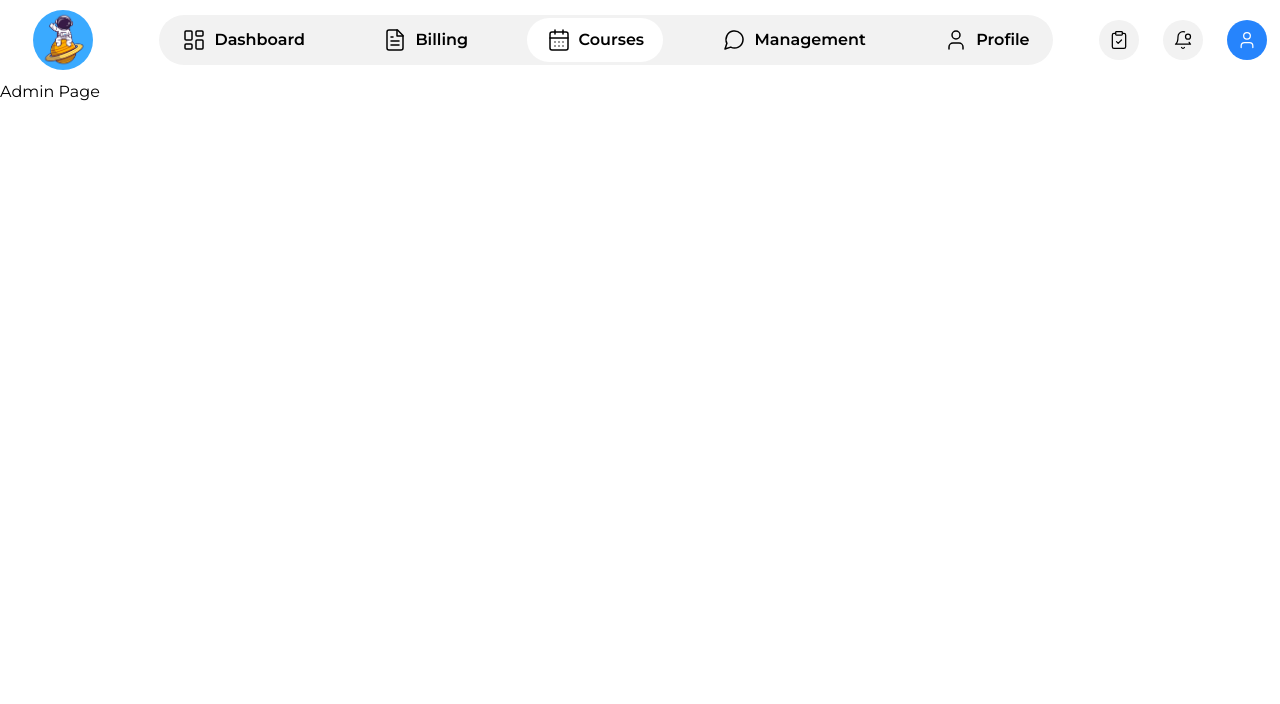
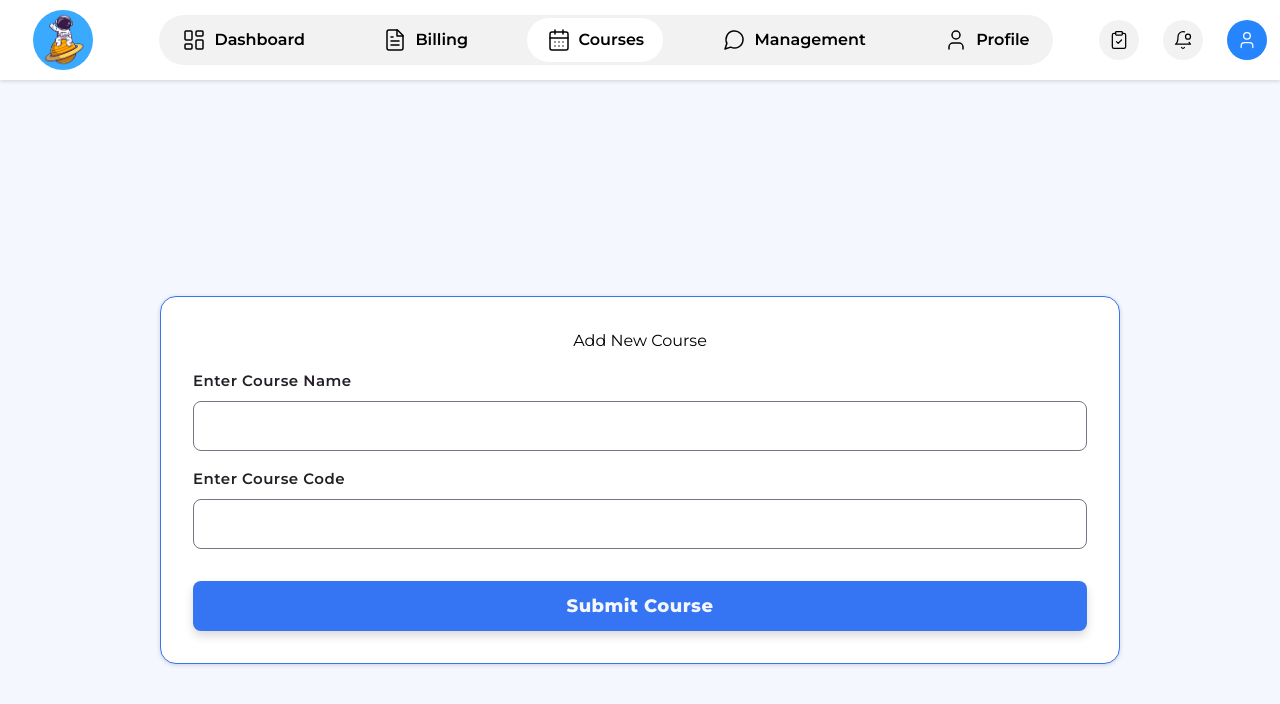
Before and after one commit to MavModz/app-management, a React (Create React App) app in the folder client/: page /courses in a window 1280 px wide. Shown: the top 704 px of the page. Built offline with nearby package versions, Linux system fonts and the light colour scheme; sample sign-in values are in the browser's storage.

Commit message:
Add course form updates

```diff
--- a/client/src/Components/Graph/graph.css
+++ b/client/src/Components/Graph/graph.css
@@ -2,7 +2,7 @@
     max-width: 60px;
     width: 100%;
     height: 60px;
-    background: var(--background-white);
+    background: var(--secondary-white);
     border-radius: 14px;
     display: flex;
     justify-content: center;
--- a/client/src/Components/Header/header.css
+++ b/client/src/Components/Header/header.css
@@ -1,3 +1,7 @@
+.header-container {
+    box-shadow: var(--box-shadow);
+}
+
 .header-wrapper {
     display: flex;
     justify-content: space-around;
--- a/client/src/pages/Courses/Courses.jsx
+++ b/client/src/pages/Courses/Courses.jsx
@@ -1,11 +1,34 @@
-import React from 'react';
+import React, {useState} from 'react';
+import './courses.css';
 import Header from '../../Components/Header/Header';
 
 function Courses() {
+  const [isLoading, setIsLoading] = useState(false);
   return (
-    <div>
+    <div className='bg-[#f4f7fe]'>
       <Header />
-      Admin Page
+      <div className="course-container">
+        <span className="course-row">
+          <form className='add-courses-form'>
+            <span className='top-heading-row'>
+              <h1>Add New Course</h1>
+            </span>
+            <div className="text-field">
+              <label htmlFor="course name">Enter Course Name</label>
+              <input type="text" name="course name" />
+            </div>
+            <div className="text-field">
+              <label htmlFor="course code">Enter Course Code</label>
+              <input type="text" name="course code" />
+            </div>
+            <div className="submit-course">
+              <button className='my-form__button'>
+              {isLoading ? 'Loading...' : 'Submit Course'}
+              </button>
+            </div>
+          </form>
+        </span>
+      </div>
     </div>
   )
 }
--- /dev/null
+++ b/client/src/pages/Courses/courses.css
@@ -0,0 +1,50 @@
+.course-container {
+    width: 100vw;
+    height: 100vh;
+}
+
+.course-row {
+    height: 100vh;
+    width: 100vw;
+    display: flex;
+    justify-content: center;
+    align-items: center;
+}
+
+.add-courses-form {
+    display: flex;
+    flex-direction: column;
+    gap: 16px;
+    background-color: var(--background-white);
+    border: 1px solid var(--primary-new);
+    border-radius: 16px;
+    box-shadow: var(--box-shadow);
+    min-width: 280px;
+    max-width: 75%;
+    width: 100%;
+    padding: 32px;
+}
+
+.top-heading-row {
+    display: flex;
+    justify-content: center;
+    align-items: center;
+    width: 100%;
+}
+
+/* .course-fields input{
+    color: var(--secondary-text);
+    font-size: 17px;
+    font-weight: 500;
+    max-width: 100%;
+    width: 100%;
+    border: 1px solid var(--secondary-text);
+    height: 50px;
+    letter-spacing: .03rem;
+    background-color: transparent;
+    outline: none;
+    transition: .25s;
+    border-radius: 8px;
+    text-indent: 20px;
+    margin-top: 8px;
+} */
--- a/client/src/pages/Dashboard/Dashboard.jsx
+++ b/client/src/pages/Dashboard/Dashboard.jsx
@@ -7,9 +7,9 @@ import './dashboard.css';
 
 function Dashboard() {
   return (
-    <div>
+    <div className='bg-[#f4f7fe]'>
       <Header />
-      <div className="dashboard-conatiner">
+      <div className="dashboard-conatiner h-screen">
         <div className="dashboard-wrapper">
           <div className="banner-container h-80 rounded-2xl flex justify-around items-center">
             <div className="top-banner">
@@ -23,7 +23,7 @@ function Dashboard() {
             </div>
           </div>
           <div className="stats-wrapper flex gap-8 justify-around h-96 mt-5">
-            <div className="course-progress w-4/12 px-8">
+            <div className="course-progress w-5/12 px-8">
               <div className="course-heading my-4">
                 <h1 className='progress-heading text-2xl'>progress data</h1>
               </div>
@@ -40,7 +40,7 @@ function Dashboard() {
                 </div>
               </div>
             </div>
-            <div className="schedule w-8/12 px-8">
+            <div className="schedule w-7/12 px-8">
               <div className="schedule-heading mt-4">
                 <h1 className='schedule-heading text-2xl'>schedule data</h1>
               </div>
--- a/client/src/pages/Dashboard/dashboard.css
+++ b/client/src/pages/Dashboard/dashboard.css
@@ -4,7 +4,9 @@
 
 .dashboard-conatiner {
     margin-left: 2rem;
-    margin-right: 2rem  ;
+    margin-right: 2rem;
+    margin-top: 0.5rem;
+    background-color: var(--background);
 }
 
 .top-banner {
@@ -16,8 +18,8 @@
 }
 
 .course-progress, .schedule {
-    background-color: var(--secondary-white);
-    border-radius: 10px;
+    background-color: var(--background-white);
+    border-radius: 16px;
     box-shadow: var(--box-shadow);
     overflow: hidden;
     height:420px;
--- a/client/src/pages/Login/Login.jsx
+++ b/client/src/pages/Login/Login.jsx
@@ -29,6 +29,7 @@ const Login = () => {
         }, 1000);
       } else {
         console.log("Fetching error");
+        toast.error("Login Failed")
         navigate('/');
       }
     } catch (error) {
--- a/client/src/pages/Login/login.css
+++ b/client/src/pages/Login/login.css
@@ -37,6 +37,13 @@
     flex-direction: column;
     gap: 8px;
     background-color: transparent;
+}
+
+.login-welcome-row > h1 {
+    color: var(--text-dark);
+    font-size: 20px;
+    font-weight: 600;
+
 }
 
 .my-form__button {
```
